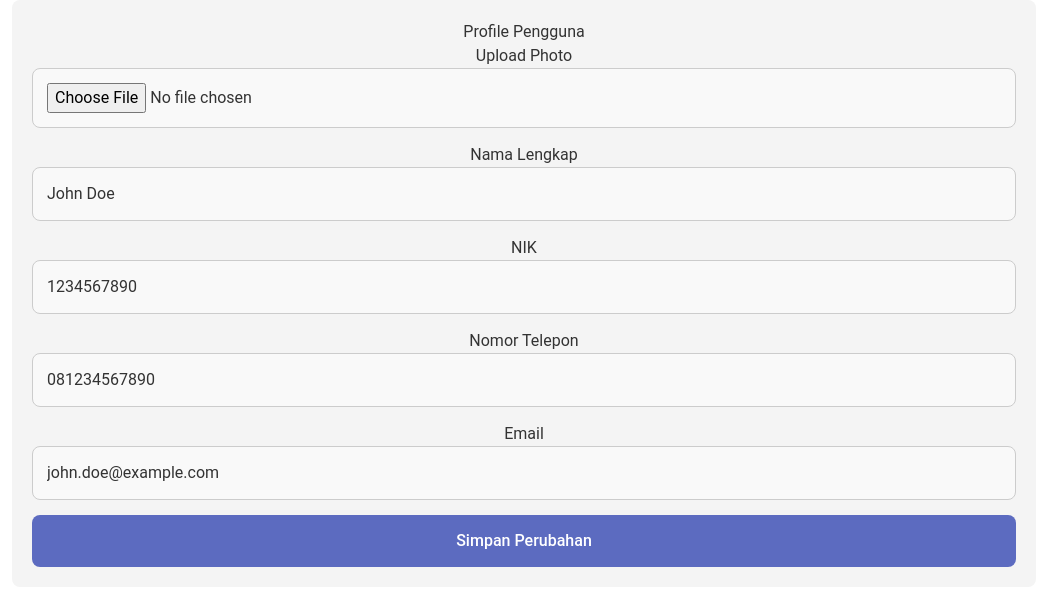
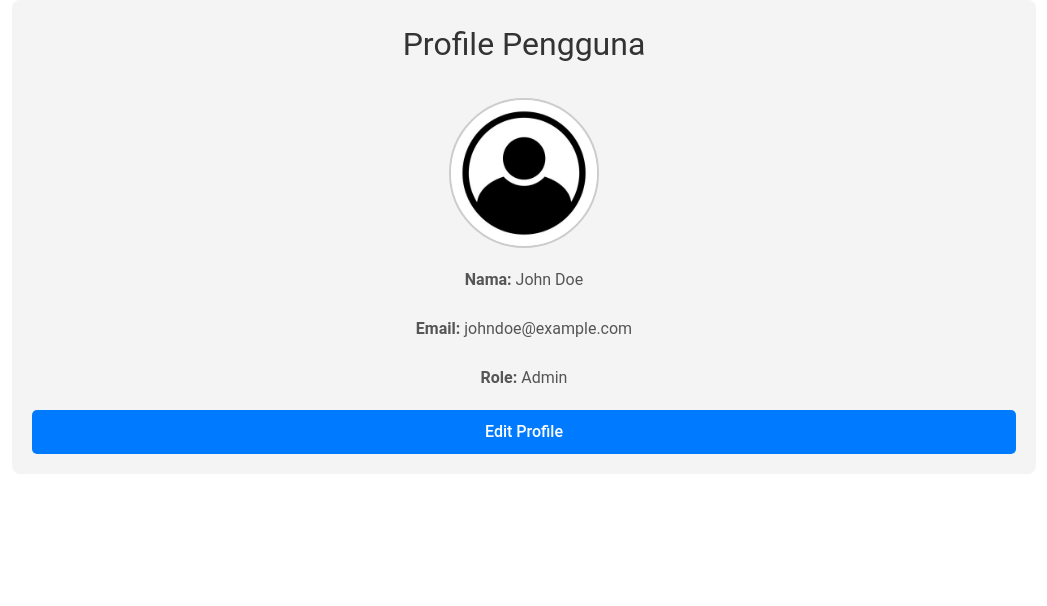
Before and after one commit to proyek-uas-arsitektur-sistem-perpus/proyek-sistem-perpus, a React (Vite) app in the folder frontend/: page /dashboard/profile in a window 1280 px wide. Shown: the top 606 px of the page, without its empty margins (116-1163 px from the left). Built offline with nearby package versions, Linux system fonts and the light colour scheme.

Commit message:
Membuat profile pengguna

```diff
--- a/frontend/src/components/ProfilePengguna.css
+++ b/frontend/src/components/ProfilePengguna.css
@@ -1,6 +1,4 @@
-/* src/components/ProfilePengguna.css */
-
-/* Mengatur layout dasar */
+/* Styling untuk container profile */
 .profile-container {
     width: 80%;
     margin: 0 auto;
@@ -9,7 +7,7 @@
     border-radius: 8px;
   }
 
-  /* Styling untuk header */
+  /* Styling untuk header profile */
   .profile-header {
     text-align: center;
     margin-bottom: 30px;
@@ -20,12 +18,13 @@
     color: #333;
   }
 
-  /* Styling untuk info pengguna */
+  /* Styling untuk informasi profile */
   .profile-info {
     display: flex;
     flex-direction: column;
     gap: 15px;
     font-size: 1rem;
+    text-align: center;
   }
 
   .profile-info p {
@@ -37,7 +36,23 @@
     font-weight: bold;
   }
 
-  /* Tombol edit */
+  /* Styling untuk gambar profile */
+  .profile-image {
+    margin: 0 auto;
+    width: 150px;
+    height: 150px;
+    border-radius: 50%; /* Membuat gambar menjadi bulat */
+    overflow: hidden;
+    border: 2px solid #ccc;
+  }
+
+  .profile-image img {
+    width: 100%;
+    height: 100%;
+    object-fit: cover;
+  }
+
+  /* Tombol Edit */
   .edit-btn {
     padding: 10px 15px;
     background-color: #007bff;
--- a/frontend/src/components/ProfilePengguna.jsx
+++ b/frontend/src/components/ProfilePengguna.jsx
@@ -1,91 +1,23 @@
-import React, { useState } from 'react';
-import './ProfilePengguna.css';
+import 'react'; // Pastikan React diimpor dengan benar
+import './ProfilePengguna.css'; // Impor file CSS
+import profileImage from '../assets/Profile.jpg'; // Gunakan jalur relatif ke file gambar
 
 const ProfilePengguna = () => {
-  const [profile, setProfile] = useState({
-    photo: '',
-    fullName: 'John Doe',
-    nik: '1234567890',
-    phoneNumber: '081234567890',
-    email: 'john.doe@example.com',
-  });
-
-  const handleChange = (e) => {
-    const { name, value } = e.target;
-    setProfile({
-      ...profile,
-      [name]: value,
-    });
-  };
-
-  const handleFileChange = (e) => {
-    const file = e.target.files[0];
-    setProfile({
-      ...profile,
-      photo: file ? URL.createObjectURL(file) : '',
-    });
-  };
-
-  const handleSubmit = (e) => {
-    e.preventDefault();
-    console.log('Profile updated:', profile);
-  };
-
   return (
     <div className="profile-container">
-      <h2>Profile Pengguna</h2>
-      <form onSubmit={handleSubmit}>
-        <div className="profile-field">
-          <label>Upload Photo</label>
-          <input
-            type="file"
-            name="photo"
-            onChange={handleFileChange}
-          />
-          {profile.photo && <img src={profile.photo} alt="Profile" className="profile-photo" />}
+      <div className="profile-header">
+        <h2>Profile Pengguna</h2>
+      </div>
+
+      <div className="profile-info">
+        <div className="profile-image">
+          <img src={profileImage} alt="Profile" />
         </div>
-        <div className="profile-field">
-          <label>Nama Lengkap</label>
-          <input
-            type="text"
-            name="fullName"
-            value={profile.fullName}
-            onChange={handleChange}
-            required
-          />
-        </div>
-        <div className="profile-field">
-          <label>NIK</label>
-          <input
-            type="text"
-            name="nik"
-            value={profile.nik}
-            onChange={handleChange}
-            required
-          />
-        </div>
-        <div className="profile-field">
-          <label>Nomor Telepon</label>
-          <input
-            type="tel"
-            name="phoneNumber"
-            value={profile.phoneNumber}
-            onChange={handleChange}
-            required
-          />
-        </div>
-        <div className="profile-field">
-          <label>Email</label>
-          <input
-            type="email"
-            name="email"
-            value={profile.email}
-            onChange={handleChange}
-            required
-          />
-        </div>
-        <button type="submit" className="btn-save">Simpan Perubahan</button>
-      </form>
+        <p><span>Nama:</span> John Doe</p>
+        <p><span>Email:</span> johndoe@example.com</p>
+        <p><span>Role:</span> Admin</p>
+        <button className="edit-btn">Edit Profile</button>
+      </div>
     </div>
   );
 };
--- a/frontend/src/pages/Dashboard.css
+++ b/frontend/src/pages/Dashboard.css
@@ -116,3 +116,17 @@
     max-width: 100%;
   }
 }
+
+/* Styling untuk link profile di dashboard */
+.profile-link {
+  position: absolute;
+  top: 20px;
+  right: 20px;
+  cursor: pointer;
+}
+
+.profile-link .profile-image img {
+  border-radius: 50%;
+  width: 40px;
+  height: 40px;
+}
--- a/frontend/src/pages/Dashboard.jsx
+++ b/frontend/src/pages/Dashboard.jsx
@@ -47,11 +47,15 @@ const Dashboard = () => {
             <i className="fas fa-credit-card"></i> {/* Ikon denda */}
             1 Denda {/* Menampilkan jumlah denda yang harus dibayar */}
           </div>
+        </div>
 
-          {/* Links to Profile and Change Password */}
-          <div className="settings-links">
-            <Link to="/dashboard/profile">Profile Pengguna</Link> {/* Link ke halaman Profile Pengguna */}
-          </div>
+        {/* Link untuk Profile Pengguna */}
+        <div className="profile-link">
+          <Link to="/dashboard/profile">
+            <div className="profile-image">
+              <img src="Profile.jpg" alt="Profile" />
+            </div>
+          </Link>
         </div>
       </div>
     </div>
```
Also changed, not shown: frontend/src/assets/Profile.jpg (added), 1 other file (tests, documents, lock files or other folders). Lines whose indentation alone changed are shown as unchanged.
